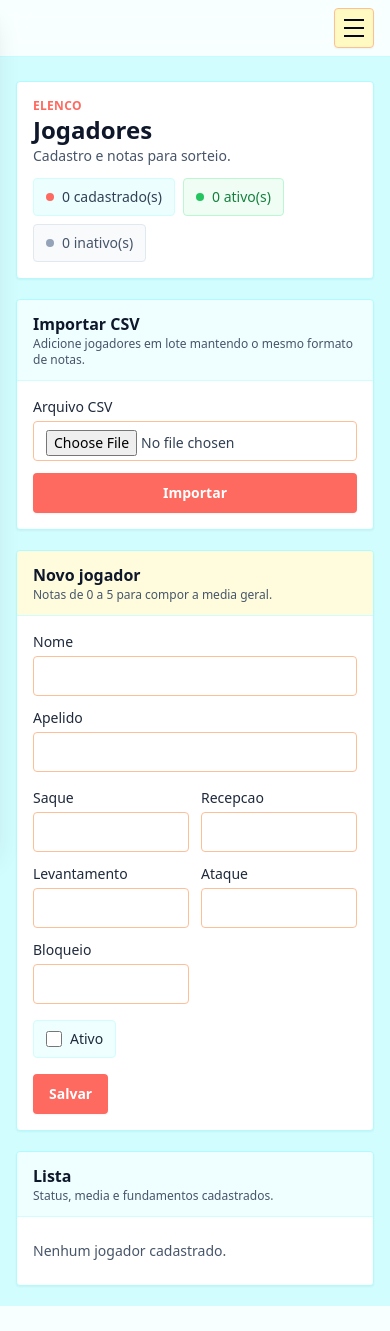
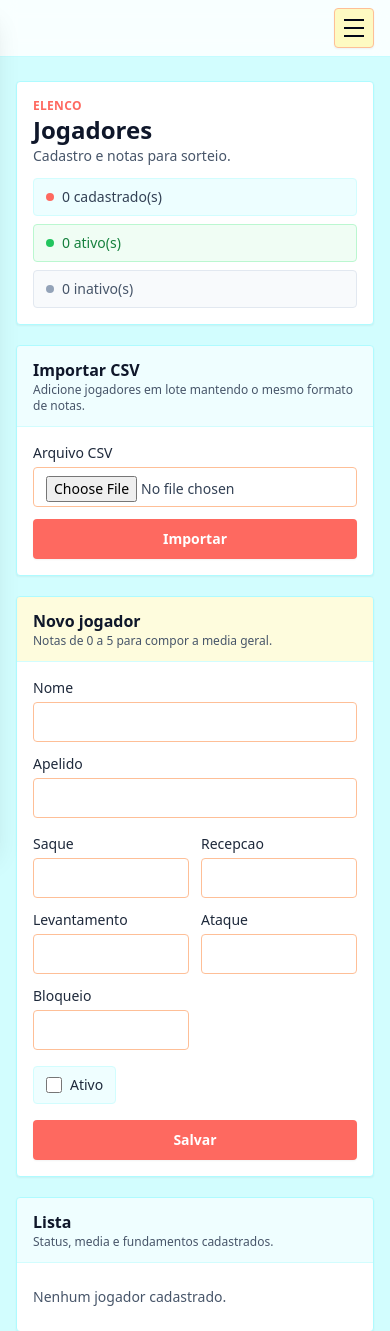
Before and after one commit to miqueiaspcoelho/volley-draw, a FastAPI app: template app/templates/players/index.html in a window 390 px wide. Shown: the top 1331 px of the page. Before the commit the page ends 1306 px from the top, so only its background shows below. Run offline with FastAPI, Linux system fonts and the light colour scheme; the template is opened without the code that fills it, so the values that code supplies are empty; some libraries are stand-ins or nearby versions.

Commit message:
melhorando responsividade para mobile

```diff
--- a/app/templates/players/_form.html
+++ b/app/templates/players/_form.html
@@ -33,9 +33,9 @@
     </label>
 
     <div class="flex flex-wrap gap-2">
-      <button class="h-10 rounded bg-[#fe6960] px-4 text-sm font-semibold text-white shadow-sm transition hover:bg-[#e85e56]" type="submit">Salvar</button>
+      <button class="h-10 w-full rounded bg-[#fe6960] px-4 text-sm font-semibold text-white shadow-sm transition hover:bg-[#e85e56] sm:w-auto" type="submit">Salvar</button>
       {% if current %}
-        <a class="inline-flex h-10 items-center rounded border border-[#febf97] bg-[#fefac2] px-4 text-sm font-semibold text-slate-800 transition hover:bg-[#febf97]" href="/jogadores">Cancelar</a>
+        <a class="inline-flex h-10 w-full items-center justify-center rounded border border-[#febf97] bg-[#fefac2] px-4 text-sm font-semibold text-slate-800 transition hover:bg-[#febf97] sm:w-auto" href="/jogadores">Cancelar</a>
       {% endif %}
     </div>
   </form>
--- a/app/templates/players/_list.html
+++ b/app/templates/players/_list.html
@@ -40,7 +40,7 @@
                 </span>
               </td>
               <td class="px-3 py-3">
-                <div class="flex justify-end gap-2">
+                <div class="flex min-w-max justify-end gap-2">
                   <a class="inline-flex h-9 items-center rounded border border-[#febf97] bg-[#fefac2] px-3 text-sm font-semibold text-slate-800 transition hover:bg-[#febf97]" href="/jogadores/{{ player.id }}/editar" hx-get="/jogadores/{{ player.id }}/editar" hx-target="body">Editar</a>
                   <form method="post" action="/jogadores/{{ player.id }}/ativo" hx-post="/jogadores/{{ player.id }}/ativo" hx-target="body">
                     <input type="hidden" name="active" value="{{ 'false' if player.active else 'true' }}">
--- a/app/templates/players/index.html
+++ b/app/templates/players/index.html
@@ -11,16 +11,16 @@
           <h1 class="text-2xl font-semibold text-slate-900">Jogadores</h1>
           <p class="text-sm text-slate-600">Cadastro e notas para sorteio.</p>
         </div>
-        <div class="flex flex-wrap gap-2">
-          <div class="inline-flex w-fit items-center gap-2 rounded border border-[#d2fdfe] bg-[#d2fdfe]/40 px-3 py-2 text-sm font-medium text-slate-700">
+        <div class="grid w-full grid-cols-1 gap-2 sm:w-auto sm:grid-cols-3">
+          <div class="inline-flex items-center gap-2 rounded border border-[#d2fdfe] bg-[#d2fdfe]/40 px-3 py-2 text-sm font-medium text-slate-700">
             <span class="h-2 w-2 rounded-full bg-[#fe6960]"></span>
             {{ players|length }} cadastrado(s)
           </div>
-          <div class="inline-flex w-fit items-center gap-2 rounded border border-green-200 bg-green-50 px-3 py-2 text-sm font-medium text-green-700">
+          <div class="inline-flex items-center gap-2 rounded border border-green-200 bg-green-50 px-3 py-2 text-sm font-medium text-green-700">
             <span class="h-2 w-2 rounded-full bg-green-500"></span>
             {{ active_count }} ativo(s)
           </div>
-          <div class="inline-flex w-fit items-center gap-2 rounded border border-slate-200 bg-slate-50 px-3 py-2 text-sm font-medium text-slate-600">
+          <div class="inline-flex items-center gap-2 rounded border border-slate-200 bg-slate-50 px-3 py-2 text-sm font-medium text-slate-600">
             <span class="h-2 w-2 rounded-full bg-slate-400"></span>
             {{ inactive_count }} inativo(s)
           </div>
@@ -45,7 +45,7 @@
           Arquivo CSV
           <input class="h-10 rounded border border-[#febf97] bg-white px-3 py-2 font-normal text-slate-700 focus:outline-none focus:ring-2 focus:ring-[#fe6960]" name="csv_file" type="file" accept=".csv,text/csv" required>
         </label>
-        <button class="h-10 rounded bg-[#fe6960] px-4 text-sm font-semibold text-white shadow-sm transition hover:bg-[#e85e56]" type="submit">Importar</button>
+        <button class="h-10 w-full rounded bg-[#fe6960] px-4 text-sm font-semibold text-white shadow-sm transition hover:bg-[#e85e56] sm:w-auto" type="submit">Importar</button>
       </form>
     </section>
 
```
Also changed, not shown: app/templates/matches/detail.html (+4 -4 lines).
